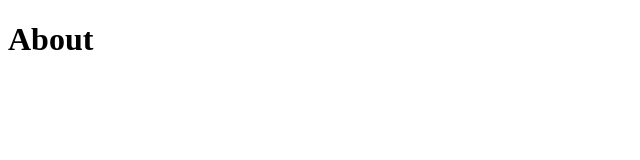
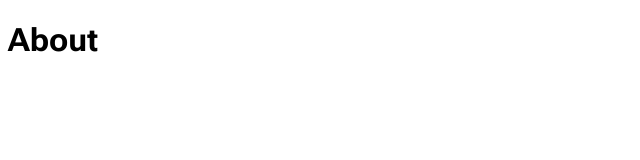
Before and after one commit to nicolanapa/simple-nodejs-website, a website: page src/project/about.html in a window 1280 px wide. Shown: the full height of the page, 0-640 px from the left. Drawn offline with Linux system fonts and the light colour scheme.

Commit message:
Linked style.css

```diff
--- a/src/project/about.html
+++ b/src/project/about.html
@@ -4,6 +4,8 @@
         <meta charset="UTF-8" />
         <meta name="viewport" content="width=device-width, initial-scale=1.0" />
         <title>About</title>
+
+        <link rel="stylesheet" href="../styles/style.css" />
     </head>
     <body>
         <main>
```
Also changed, not shown: src/project/404.html (+1 -0 lines), src/project/contact-me.html (+2 -0 lines), src/project/index.html (+2 -0 lines).
